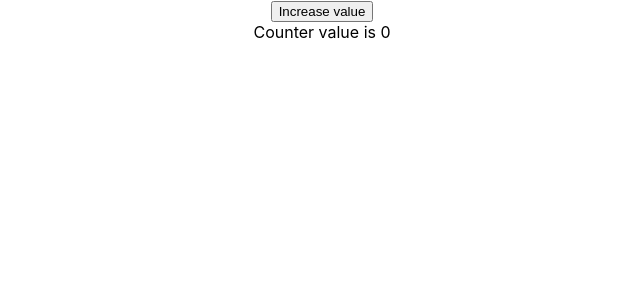
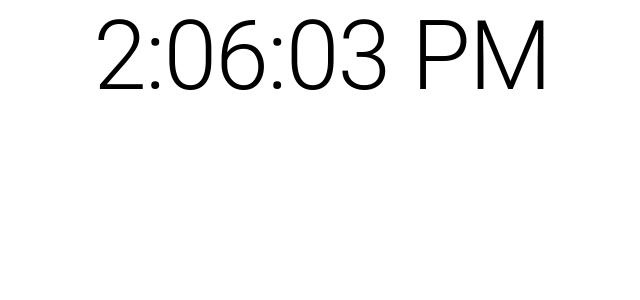
Before and after one commit to leetgrind/ReactDemo, a React (Create React App) app: page / in a window 1280 px wide. Shown: the top 300 px of the page, without its empty margins (318-958 px from the left). Built offline with nearby package versions, Linux system fonts and the light colour scheme.

Commit message:
added useEffect

```diff
--- /dev/null
+++ b/src/Clock.js
@@ -0,0 +1,9 @@
+import { Typography } from "@mui/material";
+
+export default function Clock({color, time}) {
+    return (
+        <Typography variant="h1" color={color}>
+            {time}
+        </Typography>
+    )
+}
--- a/src/Home.js
+++ b/src/Home.js
@@ -1,15 +1,23 @@
 import { Link } from "react-router-dom";
-import React, { useState } from "react";
+import React, { useEffect, useState } from "react";
 import { createRoot } from 'react-dom/client';
+import Clock from "./Clock";
 
 function Home() {
 
-    const [counter, setCounter] = useState(0);
+    const [time, setTime] = useState(()=> new Date());
+    const [color, setColor] = useState("black");
+
+    useEffect(()=> {
+        const id = setInterval(()=>setTime(new Date()), 1000);
+
+        return () => clearInterval(id);
+    }, [])
+
 
     return(
         <div>
-            <button onClick={() => setCounter(counter+1)}>Increase value</button>
-            <div>Counter value is {counter}</div>
+            <Clock color={color} time={time.toLocaleTimeString()}/>
         </div>
     )
 }
```
